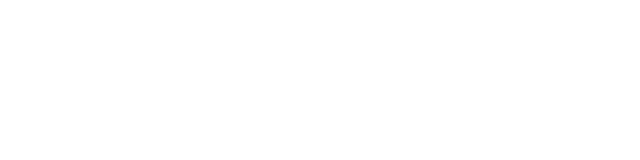
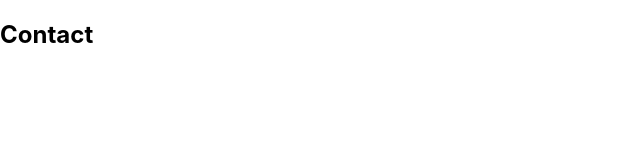
Before and after one commit to lydiaritchie/porfolio-website, a React (Create React App) app: page /contact in a window 1280 px wide. Before the commit this address had no page. Shown: the top 160 px of the page, without its empty margins (0-640 px from the left). Built offline with nearby package versions, Linux system fonts and the light colour scheme.

Commit message:
Routes added for all pages

```diff
--- a/src/App.js
+++ b/src/App.js
@@ -3,12 +3,18 @@
 import { Routes } from 'react-router-dom';
 import { Route } from 'react-router-dom';
 import { Home } from './pages/Home';
+import { Portfolio } from "./pages/Portfolio";
+import { About } from './pages/About';
+import { Contact } from './pages/Contact';
 
 function App() {
   return (
     <Router>
       <Routes>
       <Route path="/" element={<Home />}/>
+      <Route path="/portfolio" element={<Portfolio />}/>
+      <Route path="/about" element={<About />}/>
+      <Route path="/contact" element={<Contact />}/>
       </Routes>
     </Router>
   );
--- a/src/pages/About.js
+++ b/src/pages/About.js
@@ -0,0 +1,9 @@
+import React from "react";
+
+export function About(){
+    return (
+        <div>
+            <h2>About</h2>
+        </div>
+    )
+};
--- a/src/pages/Contact.js
+++ b/src/pages/Contact.js
@@ -0,0 +1,9 @@
+import React from "react";
+
+export function Contact(){
+    return (
+        <div>
+            <h2>Contact</h2>
+        </div>
+    )
+};
--- a/src/pages/Portfolio.js
+++ b/src/pages/Portfolio.js
@@ -0,0 +1,9 @@
+import React from "react";
+
+export function Portfolio(){
+    return (
+        <div>
+            <h2>Portfolio</h2>
+        </div>
+    )
+};
```
